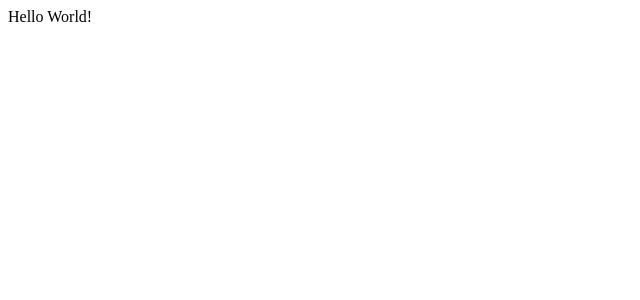
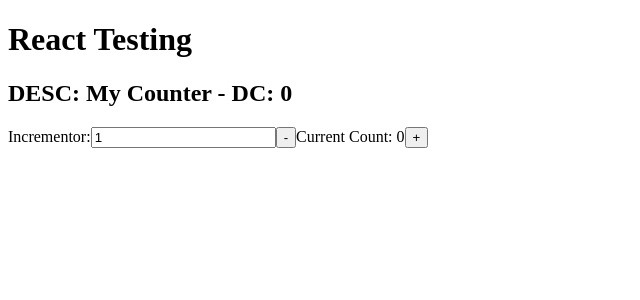
Before and after one commit to javiergranados/react-testing, a Next.js app: page / in a window 1280 px wide. Shown: the top 300 px of the page, without its empty margins (0-640 px from the left). Built offline with nearby package versions, Linux system fonts and the light colour scheme.

Commit message:
Add Counter component

```diff
--- /dev/null
+++ b/src/components/Counter/index.tsx
@@ -0,0 +1,36 @@
+import { useState } from 'react'
+
+type CounterProps = Readonly<{
+  description: string
+  defaultCount: number
+}>
+
+export const Counter: React.FC<CounterProps> = ({ description, defaultCount }) => {
+  const [count, setCount] = useState(defaultCount)
+  const [incrementor, setIncrementor] = useState(1)
+
+  return (
+    <div>
+      <h2>
+        DESC: {description} - DC: {defaultCount}
+      </h2>
+      <label>
+        Incrementor:
+        <input
+          value={incrementor}
+          onChange={(evt) => {
+            setIncrementor(parseInt(evt.target.value) || 1)
+          }}
+          type="number"
+        />
+      </label>
+      <button aria-label="Subtract from Counter" onClick={() => setCount(count - incrementor)}>
+        -
+      </button>
+      Current Count: {count}
+      <button aria-label="Add to Counter" onClick={() => setCount(count + incrementor)}>
+        +
+      </button>
+    </div>
+  )
+}
--- a/src/pages/index.tsx
+++ b/src/pages/index.tsx
@@ -1,3 +1,10 @@
+import { Counter } from '@/components/Counter'
+
 export default function Home() {
-  return <div>Hello World!</div>
+  return (
+    <main>
+      <h1>React Testing</h1>
+      <Counter description="My Counter" defaultCount={0} />
+    </main>
+  )
 }
```
